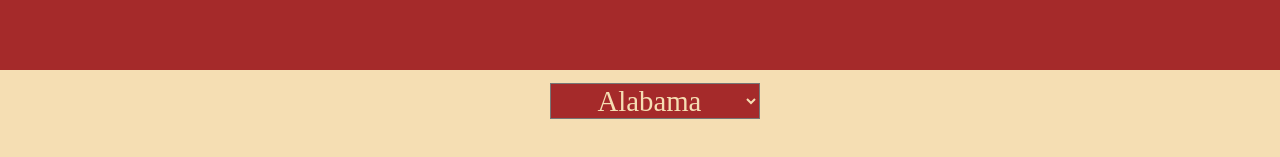
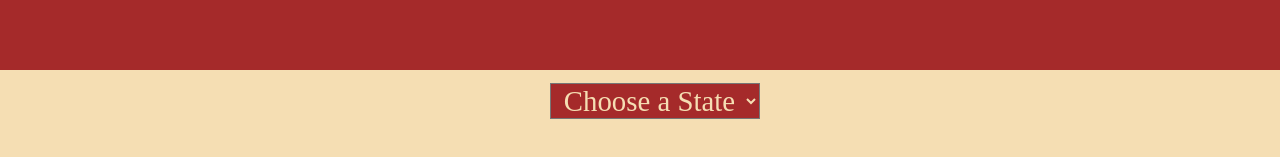
Before and after one commit to Dennis-Inglehart/project-three, a React (Create React App) app: page / in a window 1280 px wide. Shown: the part 187-344 px from the top of the page. Built offline with nearby package versions, Linux system fonts and the light colour scheme.

Commit message:
created some files to link the database info and made adjustments to the state-park.json

```diff
--- a/src/App.js
+++ b/src/App.js
@@ -1,62 +1,25 @@
-// import ChooseParks from "./utils/ChooseParks";
 
-// function App()
-// {
-//   return(
-//     <main>
-//       <header>
-//         <div>National Parks App</div>
-//         <nav>
-//         <a href="Login">Login</a>
-//         <a href="Profile">Profile</a>
-//         </nav>
-
-//       </header>
-//       <ChooseParks></ChooseParks>
-//     </main>
-//   );
-// }
-
-// export default App;
-
-
-
-
-
-//import React, { useEffect } from 'react';
-//import CarComponent from './components/CarComponent';
-// Importing our theme provider which will make our global state available to child components
-//import CarProvider from './utils/CarContext';
-
-//export default function App() {
- // useEffect(() => {
- //   document.title = 'Travel App';
-  //}, []);
-
- // return (
-    //<CarProvider>
-   //   <CarComponent />
-   // </CarProvider>
- // );
-//}
-import ChooseParks from "./utils/ChooseParks";
+import React, { useState } from "react";
+import { Routes, Route, Link } from "react-router-dom";
 import Login from "./utils/Login";
 import Profile from "./utils/Profile";
 import Register from "./utils/Register";
+import StateParksDetails from "./utils/StateParksDetails";
+import stateParksData from "./data/state-parks.json";
+import SelectParks from "./utils/SelectParks";
 import "./app.css";
-import {Route, Routes} from "react-router-dom";
-import {Link} from "react-router-dom";
 
+function App() {
+  const [selectedState, setSelectedState] = useState("");
 
-
-
-function App()
-{
-  return(
+  return (
     <Routes>
-      <Route index element={<main>
+      <Route
+        index
+        element={
+          <main>
             <header>
-        <div id='header'>National Parks App</div>
+              <div id="header">National Parks App</div>
               <nav>
                 <Link to="/Login">Login</Link>
                 <Link to="/Register">Signup</Link>
@@ -64,21 +27,21 @@ function App()
               </nav>
             </header>
             <div id="chooseParks">
-      <ChooseParks></ChooseParks>
+              <SelectParks selectedState={selectedState} setSelectedState={setSelectedState} />
             </div>
-    </main>} />
+          </main>
+        }
+      />
 
-    <Route path="/Login" element={
-      <Login></Login>
-    } />
+      <Route path="/Login" element={<Login />} />
+      <Route path="/Register" element={<Register />} />
+      <Route path="/Profile" element={<Profile />} />
 
-    <Route path="/Register" element={
-      <Register></Register>
-    } />
-
-    <Route path="/Profile" element={
-    <Profile></Profile>
-    }/>
+      {/* Pass selectedState and stateParksData as props to StateParksDetails */}
+      <Route
+        path="/state/:stateName"
+        element={<StateParksDetails stateData={stateParksData} selectedState={selectedState} />}
+      />
     </Routes>
   );
 }
--- a/src/data/state-parks.json
+++ b/src/data/state-parks.json
@@ -1,5 +1,8 @@
 {
-    "Alabama": [
+  "states": [
+    {
+      "name": "Alabama",
+      "parks": [
         {
           "name": "Gulf State Park",
           "location": "Alabama",
@@ -25,9 +28,12 @@
           "location": "Alabama",
           "activities": ["boating", "fishing", "hiking", "golfing"]
         }
-      ],
+      ]
+    },
 
-    "Alaska": [
+    {
+      "name": "Alaska",
+      "parks": [
         {
           "name": "Denali National Park",
           "location": "Alaska",
@@ -53,9 +59,12 @@
           "location": "Alaska",
           "activities": ["hiking", "kayaking", "camping", "beachcombing"]
         }
-      ],
+      ]
+    },
 
-    "Arizona": [
+    {
+    "name": "Arizona",
+    "parks": [
         {
           "name": "Grand Canyon National Park",
           "location": "Arizona",
@@ -81,9 +90,12 @@
           "location": "Arizona",
           "activities": ["swimming", "picnicking", "natural water slide", "hiking"]
         }
-      ],
+      ]
+    },
 
-    "Arkansas": [
+    {
+    "name": "Arkansas",
+    "parks": [
         {
           "name": "Hot Springs National Park",
           "location": "Arkansas",
@@ -109,9 +121,12 @@
           "location": "Arkansas",
           "activities": ["hiking", "hang gliding", "rock climbing", "camping"]
         }
-      ],
+      ]
+    },
 
-    "California": [
+    {
+    "name": "California",
+    "parks": [
         {
           "name": "Yosemite National Park",
           "location": "California",
@@ -137,9 +152,12 @@
           "location": "California",
           "activities": ["hiking", "fishing", "picnicking", "mountain biking"]
         }
-      ],
+      ]
+    },
 
-    "Colorado": [
+    {
+    "name": "Colorado",
+    "parks": [
         {
           "name": "Rocky Mountain National Park",
           "location": "Colorado",
@@ -165,9 +183,12 @@
           "location": "Colorado",
           "activities": ["hiking", "scenic drives", "fishing", "wildlife viewing"]
         }
-      ],
+      ]
+    },
 
-    "Connecticut": [
+    {
+    "name": "Connecticut",
+    "parks": [
         {
           "name": "Gillette Castle State Park",
           "location": "Connecticut",
@@ -193,9 +214,12 @@
           "location": "Connecticut",
           "activities": ["fossil exploration", "nature trails", "exhibits", "picnicking"]
         }
-      ],
+      ]
+    },
 
-    "Delaware": [
+    {
+    "name": "Delaware",
+    "parks": [
         {
           "name": "Cape Henlopen State Park",
           "location": "Delaware",
@@ -221,9 +245,12 @@
           "location": "Delaware",
           "activities": ["fishing", "boating", "hiking", "camping"]
         }
-      ],
+      ]
+    },
 
-    "Florida": [
+    {
+    "name": "Florida",
+    "parks": [
         {
           "name": "Everglades National Park",
           "location": "Florida",
@@ -249,9 +276,12 @@
           "location": "Florida",
           "activities": ["snorkeling", "diving", "glass-bottom boat tours", "kayaking"]
         }
-      ],
+      ]
+    },
 
-    "Georgia": [
+    {
+    "name": "Georgia",
+    "parks": [
         {
           "name": "Amicalola Falls State Park",
           "location": "Georgia",
@@ -277,9 +307,12 @@
           "location": "Georgia",
           "activities": ["hiking", "canyon overlooks", "camping", "picnicking"]
         }
-      ],
+      ]
+    },
 
-    "Hawaii": [
+    {
+    "name": "Hawaii",
+    "parks": [
         {
           "name": "Haleakalā National Park",
           "location": "Hawaii",
@@ -305,9 +338,12 @@
           "location": "Hawaii",
           "activities": ["cultural site visit", "snorkeling", "picnicking", "hiking"]
         }
-      ],
+      ]
+    },
 
-    "Idaho": [
+    {
+    "name": "Idaho",
+    "parks": [
         {
           "name": "Yellowstone National Park",
           "location": "Idaho",
@@ -333,9 +369,12 @@
           "location": "Idaho",
           "activities": ["hiking", "camping", "fishing", "backpacking"]
         }
-      ],
+      ]
+    },
 
-    "Illinois": [
+    {
+    "name": "Illinois",
+    "parks": [
         {
           "name": "Starved Rock State Park",
           "location": "Illinois",
@@ -361,9 +400,12 @@
           "location": "Illinois",
           "activities": ["beachcombing", "hiking", "picnicking", "fishing"]
         }
-      ],
+      ]
+    },
 
-    "Indiana": [
+    {
+    "name": "Indiana",
+    "parks": [
         {
           "name": "Brown County State Park",
           "location": "Indiana",
@@ -389,9 +431,12 @@
           "location": "Indiana",
           "activities": ["hiking", "waterfalls", "picnicking", "cave exploring"]
         }
-      ],
+      ]
+    },
 
-    "Iowa": [
+    {
+    "name": "Iowa",
+    "parks": [
         {
           "name": "Pikes Peak State Park",
           "location": "Iowa",
@@ -417,9 +462,12 @@
           "location": "Iowa",
           "activities": ["hiking", "fishing", "picnicking", "scenic views"]
         }
-      ],
+      ]
+    },
 
-    "Kansas": [
+    {
+    "name": "Kansas",
+    "parks": [
         {
           "name": "Tuttle Creek State Park",
           "location": "Kansas",
@@ -445,9 +493,12 @@
           "location": "Kansas",
           "activities": ["boating", "fishing", "hiking", "camping"]
         }
-      ],
+      ]
+    },
 
-    "Kentucky": [
+    {
+    "name": "Kentucky",
+    "parks": [
         {
           "name": "Natural Bridge State Resort Park",
           "location": "Kentucky",
@@ -473,9 +524,12 @@
           "location": "Kentucky",
           "activities": ["boating", "fishing", "hiking", "camping"]
         }
-      ],
+      ]
+    },
 
-    "Louisiana": [
+    {
+    "name": "Louisiana",
+    "parks": [
         {
           "name": "Fontainebleau State Park",
           "location": "Louisiana",
@@ -501,9 +555,12 @@
           "location": "Louisiana",
           "activities": ["boating", "fishing", "hiking", "picnicking"]
         }
-      ],
+      ]
+    },
 
-    "Maine": [
+    {
+    "name": "Maine",
+    "parks": [
         {
           "name": "Acadia National Park",
           "location": "Maine",
@@ -529,9 +586,12 @@
           "location": "Maine",
           "activities": ["boating", "fishing", "hiking", "camping"]
         }
-      ],
+      ]
+    },
 
-    "Maryland": [
+    {
+    "name": "Maryland",
+    "parks": [
         {
           "name": "Assateague State Park",
           "location": "Maryland",
@@ -557,9 +617,12 @@
           "location": "Maryland",
           "activities": ["boating", "fishing", "hiking", "golfing"]
         }
-      ],
+      ]
+    },
 
-    "Massachusetts": [
+    {
+    "name": "Massachusetts",
+    "parks": [
         {
           "name": "Cape Cod National Seashore",
           "location": "Massachusetts",
@@ -585,9 +648,12 @@
           "location": "Massachusetts",
           "activities": ["hiking", "biking", "swimming", "fishing"]
         }
-      ],
+      ]
+    },
 
-    "Michigan": [
+    {
+    "name": "Michigan",
+    "parks": [
         {
           "name": "Isle Royale National Park",
           "location": "Michigan",
@@ -613,9 +679,12 @@
           "location": "Michigan",
           "activities": ["swimming", "beachcombing", "picnicking", "camping"]
         }
-      ],
+      ]
+    },
 
-    "Minnesota": [
+  {
+  "name": "Minnesota",
+  "parks": [
         {
           "name": "Gooseberry Falls State Park",
           "location": "Minnesota",
@@ -641,9 +710,12 @@
           "location": "Minnesota",
           "activities": ["hiking", "cliff views", "waterfalls", "camping"]
         }
-      ],
+      ]
+    },
 
-    "Mississippi": [
+    {
+    "name": "Mississippi",
+    "parks": [
         {
           "name": "Tishomingo State Park",
           "location": "Mississippi",
@@ -669,9 +741,12 @@
           "location": "Mississippi",
           "activities": ["boating", "fishing", "hiking", "picnicking"]
         }
-      ],
+      ]
+    },
 
-    "Missouri": [
+    {
+    "name": "Missouri",
+    "parks": [
         {
           "name": "Ha Ha Tonka State Park",
           "location": "Missouri",
@@ -697,9 +772,12 @@
           "location": "Missouri",
           "activities": ["hiking", "cave tours", "fishing", "picnicking"]
         }
-      ],
+      ]
+    },
 
-    "Montana": [
+    {
+    "name": "Montana",
+    "parks": [
         {
           "name": "Glacier National Park",
           "location": "Montana",
@@ -725,9 +803,12 @@
           "location": "Montana",
           "activities": ["hiking", "dinosaur fossils", "picnicking", "wildlife viewing"]
         }
-      ],
+      ]
+    },
 
-    "Nebraska": [
+    {
+    "name": "Nebraska",
+    "parks": [
         {
           "name": "Chadron State Park",
           "location": "Nebraska",
@@ -753,9 +834,12 @@
           "location": "Nebraska",
           "activities": ["boating", "fishing", "swimming", "camping"]
         }
-      ],
+      ]
+    },
 
-    "Nevada": [
+    {
+    "name": "Nevada",
+    "parks": [
         {
           "name": "Valley of Fire State Park",
           "location": "Nevada",
@@ -781,9 +865,12 @@
           "location": "Nevada",
           "activities": ["hiking", "rock climbing", "scenic drives", "picnicking"]
         }
-      ],
+      ]
+    },
 
-    "New Hampshire": [
+    {
+    "name": "New Hampshire",
+    "parks": [
         {
           "name": "Franconia Notch State Park",
           "location": "New Hampshire",
@@ -809,9 +896,12 @@
           "location": "New Hampshire",
           "activities": ["hiking", "rock climbing", "picnicking", "wildlife viewing"]
         }
-      ],
+      ]
+    },
 
-    "New Jersey": [
+    {
+    "name": "New Jersey",
+    "parks": [
         {
           "name": "Delaware Water Gap National Recreation Area",
           "location": "New Jersey",
@@ -837,9 +927,12 @@
           "location": "New Jersey",
           "activities": ["hiking", "biking", "horseback riding", "picnicking"]
         }
-      ],
+      ]
+    },
 
-    "New Mexico": [
+    {
+    "name": "New Mexico",
+    "parks": [
         {
           "name": "Carlsbad Caverns National Park",
           "location": "New Mexico",
@@ -865,9 +958,12 @@
           "location": "New Mexico",
           "activities": ["rock climbing", "camping", "stargazing", "hiking"]
         }
-      ],
+      ]
+    },
 
-    "New York": [
+    {
+    "name": "New York",
+    "parks": [
         {
           "name": "Letchworth State Park",
           "location": "New York",
@@ -893,9 +989,12 @@
           "location": "New York",
           "activities": ["hiking", "swimming", "waterfalls", "picnicking"]
         }
-      ],
+      ]
+    },
 
-    "North Carolina": [
+    {
+    "name": "North Carolina",
+    "parks": [
         {
           "name": "Great Smoky Mountains National Park",
           "location": "North Carolina",
@@ -921,9 +1020,12 @@
           "location": "North Carolina",
           "activities": ["hang gliding", "sandboarding", "kite flying", "hiking"]
         }
-      ],
+      ]
+    },
 
-    "North Dakota": [
+  {
+  "name": "North Dakota",
+  "parks": [
         {
           "name": "Theodore Roosevelt National Park",
           "location": "North Dakota",
@@ -949,9 +1051,12 @@
           "location": "North Dakota",
           "activities": ["hiking", "horseback riding", "picnicking", "wildlife viewing"]
         }
-      ],
+      ]
+    },
 
-    "Ohio": [
+    {
+    "name": "Ohio",
+    "parks": [
         {
           "name": "Hocking Hills State Park",
           "location": "Ohio",
@@ -977,9 +1082,12 @@
           "location": "Ohio",
           "activities": ["hiking", "swimming", "boating", "golfing"]
         }
-      ],
+      ]
+    },
 
-    "Oklahoma": [
+    {
+    "name": "Oklahoma",
+    "parks": [
         {
           "name": "Beavers Bend State Park",
           "location": "Oklahoma",
@@ -1005,9 +1113,12 @@
           "location": "Oklahoma",
           "activities": ["boating", "fishing", "hiking", "camping"]
         }
-      ],
+      ]
+    },
 
-    "Oregon": [
+    {
+    "name": "Oregon",
+    "parks": [
         {
           "name": "Crater Lake National Park",
           "location": "Oregon",
@@ -1033,9 +1144,12 @@
           "location": "Oregon",
           "activities": ["beachcombing", "biking", "hiking", "historic site tours"]
         }
-      ],
+      ]
+    },
 
-    "Pennsylvania": [
+    {
+    "name": "Pennsylvania",
+    "parks": [
         {
           "name": "Ricketts Glen State Park",
           "location": "Pennsylvania",
@@ -1061,9 +1175,12 @@
           "location": "Pennsylvania",
           "activities": ["hiking", "canyon vista", "camping", "picnicking"]
         }
-      ],
+      ]
+    },
 
-    "Rhode Island": [
+    {
+    "name": "Rhode Island",
+    "parks": [
         {
           "name": "Beavertail State Park",
           "location": "Rhode Island",
@@ -1089,9 +1206,12 @@
           "location": "Rhode Island",
           "activities": ["swimming", "picnicking", "beachcombing", "playing fields"]
         }
-      ],
+      ]
+    },
 
-    "South Carolina": [
+    {
+    "name": "South Carolina",
+    "parks": [
         {
           "name": "Huntington Beach State Park",
           "location": "South Carolina",
@@ -1117,9 +1237,12 @@
           "location": "South Carolina",
           "activities": ["hiking", "swimming", "fishing", "camping"]
         }
-      ],
+      ]
+    },
 
-    "South Dakota": [
+    {
+    "name": "South Dakota",
+    "parks": [
         {
           "name": "Custer State Park",
           "location": "South Dakota",
@@ -1145,9 +1268,12 @@
           "location": "South Dakota",
           "activities": ["hiking", "cultural and historical site tours", "wildlife viewing", "photography"]
         }
-      ],
+      ]
+    },
 
-    "Tennessee": [
+    {
+    "name": "Tennessee",
+    "parks": [
         {
           "name": "Great Smoky Mountains National Park",
           "location": "Tennessee",
@@ -1173,9 +1299,12 @@
           "location": "Tennessee",
           "activities": ["hiking", "boating", "fishing", "golfing"]
         }
-      ],
+      ]
+    },
 
-    "Texas": [
+    {
+    "name": "Texas",
+    "parks": [
         {
           "name": "Big Bend National Park",
           "location": "Texas",
@@ -1201,9 +1330,12 @@
           "location": "Texas",
           "activities": ["hiking", "swimming", "fishing", "photography"]
         }
-      ],
+      ]
+    },
 
-    "Utah": [
+    {
+    "name": "Utah",
+    "parks": [
         {
           "name": "Zion National Park",
           "location": "Utah",
@@ -1229,9 +1361,12 @@
           "location": "Utah",
           "activities": ["hiking", "rock climbing", "picnicking", "wildlife viewing"]
         }
-      ],
+      ]
+    },
 
-    "Vermont": [
+    {
+    "name": "Vermont",
+    "parks": [
         {
           "name": "Green Mountain National Forest",
           "location": "Vermont",
@@ -1257,9 +1392,12 @@
           "location": "Vermont",
           "activities": ["hiking", "camping", "picnicking", "wildlife viewing"]
         }
-      ],
+      ]
+    },
 
-    "Virginia": [
+    {
+    "name": "Virginia",
+    "parks": [
         {
           "name": "Shenandoah National Park",
           "location": "Virginia",
@@ -1285,9 +1423,12 @@
           "location": "Virginia",
           "activities": ["hiking", "cave tours", "birdwatching", "photography"]
         }
-      ],
+      ]
+    },
 
-    "Washington": [
+    {
+    "name": "Washington",
+    "parks": [
         {
           "name": "Mount Rainier National Park",
           "location": "Washington",
@@ -1313,9 +1454,12 @@
           "location": "Washington",
           "activities": ["hiking", "skiing", "snowshoeing", "wildlife viewing"]
         }
-      ],
+      ]
+    },
 
-    "West Virginia": [
+    {
+    "name": "West Virginia",
+    "parks": [
         {
           "name": "Blackwater Falls State Park",
           "location": "West Virginia",
@@ -1341,9 +1485,12 @@
           "location": "West Virginia",
           "activities": ["hiking", "fishing", "boating", "picnicking"]
         }
-      ],
+      ]
+    },
 
-    "Wisconsin": [
+    {
+    "name": "Wisconsin",
+    "parks": [
         {
           "name": "Devil's Lake State Park",
           "location": "Wisconsin",
@@ -1369,9 +1516,12 @@
           "location": "Wisconsin",
           "activities": ["hiking", "waterfalls", "swimming", "camping"]
         }
-      ],
+      ]
+    },
 
-    "Wyoming": [
+    {
+    "name": "Wyoming",
+    "parks": [
         {
           "name": "Yellowstone National Park",
           "location": "Wyoming",
@@ -1398,5 +1548,6 @@
           "activities": ["hiking", "camping", "fishing", "wildlife viewing"]
         }
       ]
-
     }
+  ]
+ }
--- a/src/utils/ChooseParks.js
+++ /dev/null
@@ -1,77 +0,0 @@
-export default function ChooseParks()
-{
-  return(
-    <select name="Choose a State" id="ChooseStateDropDown" style={{color: "wheat", backgroundColor: "brown", fontSize: "150%", textAlign: "center", marginLeft: "43%", marginTop: "1%" }}>
-    <option value="Alabama">Alabama</option>
-    <option value="Alaska">Alaska</option>
-    <option value="Arizona">Arizona</option>
-    <option value="Arkansas">Arkansas</option>
-    <option value="California">California</option>
-    <option value="Colorado">Colorado</option>
-    <option value="Connecticut">Connecticut</option>
-    <option value="Delaware">Delaware</option>
-    <option value="Florida">Florida</option>
-    <option value="Georgia">Georgia</option>
-    <option value="Hawaii">Hawaii</option>
-    <option value="Idaho">Idaho</option>
-    <option value="Illinois">Illinois</option>
-    <option value="Indiana">Indiana</option>
-    <option value="Iowa">Iowa</option>
-    <option value="Kansas">Kansas</option>
-    <option value="Kentucky">Kentucky</option>
-    <option value="Louisiana">Louisiana</option>
-    <option value="Maine">Maine</option>
-    <option value="Maryland">Maryland</option>
-    <option value="Massachusetts">Massachusetts</option>
-    <option value="Michigan">Michigan</option>
-    <option value="Minnesota">Minnesota</option>
-    <option value="Mississippi">Mississippi</option>
-    <option value="Missouri">Missouri</option>
-    <option value="Montana">Montana</option>
-    <option value="Nebraska">Nebraska</option>
-    <option value="Nevada">Nevada</option>
-    <option value="New Hampshire">New Hampshire</option>
-    <option value="New Jersey">New Jersey</option>
-    <option value="New Mexico">New Mexico</option>
-    <option value="New York">New York</option>
-    <option value="North Carolina">North Carolina</option>
-    <option value="North Dakota">North Dakota</option>
-    <option value="Ohio">Ohio</option>
-    <option value="Oklahoma">Oklahoma</option>
-    <option value="Oregon">Oregon</option>
-    <option value="Pennsylvania">Pennsylvania</option>
-    <option value="Rhode Island">Rhode Island</option>
-    <option value="South Carolina">South Carolina</option>
-    <option value="South Dakota">South Dakota</option>
-    <option value="Tennessee">Tennessee</option>
-    <option value="Texas">Texas</option>
-    <option value="Utah">Utah</option>
-    <option value="Vermont">Vermont</option>
-    <option value="Virginia">Virginia</option>
-    <option value="Washington">Washington</option>
-    <option value="West Virginia">West Virginia</option>
-    <option value="Wisconsin">Wisconsin</option>
-    <option value="Wyoming">Wyoming</option>
-    </select>
-
-
-  );
-}
-
-/*
----Function to display drop down menu. Will be placed in js file---
-
-function dropDownFunction() {
-  document.getElementById("stateDropdown").classList.toggle("show");
-}
-
-// Close the dropdown menu if the user clicks outside of it
-window.onclick = function(event) {
-  if (!event.target.matches('.dropbtn')) {
-    var dropdowns = document.getElementsByClassName("dropdown-content");
-    var i;
-    for (i = 0; i < dropdowns.length; i++) {
-      var openDropdown = dropdowns[i];
-      if (openDropdown.classList.contains('show')) {
-        openDropdown.classList.remove('show');
-*/
--- /dev/null
+++ b/src/utils/SelectParks.js
@@ -0,0 +1,62 @@
+import React, { useState } from "react";
+import stateParksData from "../data/state-parks.json";
+import StateParksDetails from "./StateParksDetails";
+
+export default function SelectParks() {
+  console.log(stateParksData); // Check if stateParksData is correctly imported and formatted
+  const [selectedState, setSelectedState] = useState("");
+
+  const handleStateChange = (event) => {
+    setSelectedState(event.target.value);
+  };
+
+  return (
+    <div>
+      <select
+        name="Choose a State"
+        id="ChooseStateDropDown"
+        style={{
+          color: "wheat",
+          backgroundColor: "brown",
+          fontSize: "150%",
+          textAlign: "center",
+          marginLeft: "43%",
+          marginTop: "1%",
+        }}
+        onChange={handleStateChange}
+        value={selectedState}
+      >
+        <option value="">Choose a State</option>
+        {stateParksData.states.map((state) => ( // Access states array here
+          <option key={state.name} value={state.name}>
+            {state.name}
+          </option>
+        ))}
+      </select>
+
+      {selectedState && (
+        <StateParksDetails
+          stateData={stateParksData.states.find((state) => state.name === selectedState)}
+        />
+      )}
+    </div>
+  );
+}
+
+/*
+---Function to display drop down menu. Will be placed in js file---
+
+function dropDownFunction() {
+  document.getElementById("stateDropdown").classList.toggle("show");
+}
+
+// Close the dropdown menu if the user clicks outside of it
+window.onclick = function(event) {
+  if (!event.target.matches('.dropbtn')) {
+    var dropdowns = document.getElementsByClassName("dropdown-content");
+    var i;
+    for (i = 0; i < dropdowns.length; i++) {
+      var openDropdown = dropdowns[i];
+      if (openDropdown.classList.contains('show')) {
+        openDropdown.classList.remove('show');
+*/
--- /dev/null
+++ b/src/utils/StateParksDetails.js
@@ -0,0 +1,33 @@
+import React from "react";
+
+const StateParksDetails = ({ stateData, selectedState }) => {
+  // Check if stateData is not an array or if selectedState is empty
+  if (!Array.isArray(stateData) || !selectedState) {
+    return <div>No parks data available for this state.</div>;
+  }
+
+  const selectedPark = stateData.find((state) => state.location === selectedState);
+
+  // Check if selectedPark is found in the stateData
+  if (!selectedPark) {
+    return <div>No parks data available for this state.</div>;
+  }
+
+  const stateName = selectedPark.location;
+  const parks = selectedPark.parks;
+
+  return (
+    <div>
+      <h2>{stateName}</h2>
+      {parks.map((park) => (
+        <div key={park.name}>
+          <h3>{park.name}</h3>
+          <p>Location: {park.location}</p>
+          <p>Activities: {park.activities.join(", ")}</p>
+        </div>
+      ))}
+    </div>
+  );
+};
+
+export default StateParksDetails;
```
Lines whose indentation alone changed are shown as unchanged.
